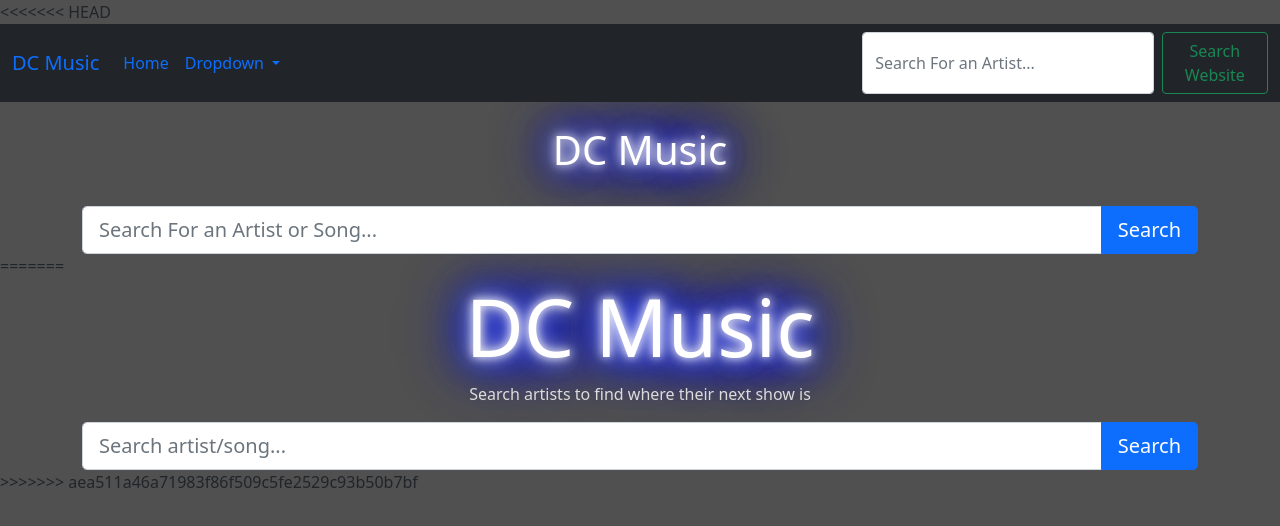
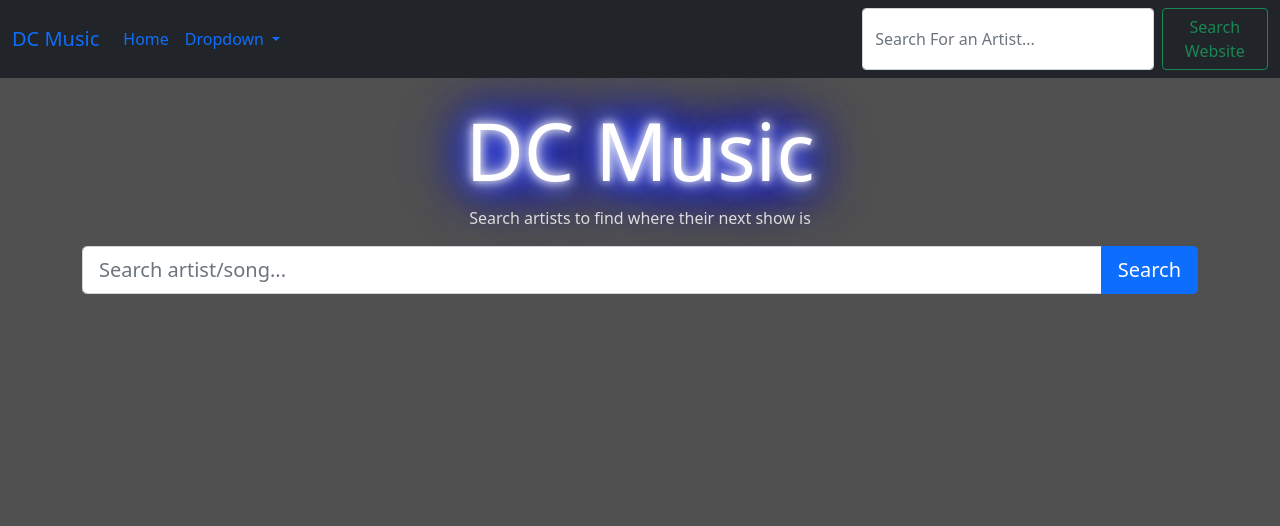
Before and after one commit to williewilkerson27/DC-Music, a plain HTML site: page index.html in a window 1280 px wide. Drawn offline with nearby package versions, Linux system fonts and the light colour scheme.

Commit message:
fixed html format

```diff
--- a/index.html
+++ b/index.html
@@ -16,7 +16,6 @@
 </head>
 
 <body>
-<<<<<<< HEAD
     <nav class="navbar navbar-expand-lg navbar-secondary bg-dark">
         <div class="container-fluid">
             <a class="navbar-brand" href="#">DC Music</a>
@@ -47,35 +46,14 @@
 
                 </ul>
                 <form class="d-flex">
-                    <input class="form-control me-2" type="search" placeholder="Search For an Artist..." aria-label="Search">
+                    <input class="form-control me-2" type="search" placeholder="Search For an Artist..."
+                        aria-label="Search">
                     <button class="btn btn-outline-success" type="submit">Search Website</button>
                 </form>
             </div>
         </div>
-        </nav>
+    </nav>
     <br>
-    <h1 class="">DC Music</h1>
-
-
-        <br>
-
-        <div class="container">
-            <div class="row">
-                <div class="col-12 search">
-                    <form id="search-form">
-                        <div class="input-group input-group-lg">
-                            <input class="form-control search-bar" placeholder="Search For an Artist or Song..." />
-                            <button class="btn btn-primary input-group-btn" type="submit">
-                                Search
-                            </button>
-                        </div>
-                    </form>
-                </div>
-            </div>
-        </div>
-
-=======
-
     <div class="container">
         <div class="row">
             <div class="col-12 header text-center">
@@ -103,7 +81,6 @@
             </div>
         </div>
     </div>
->>>>>>> aea511a46a71983f86f509c5fe2529c93b50b7bf
 </body>
 
 </html>
```
